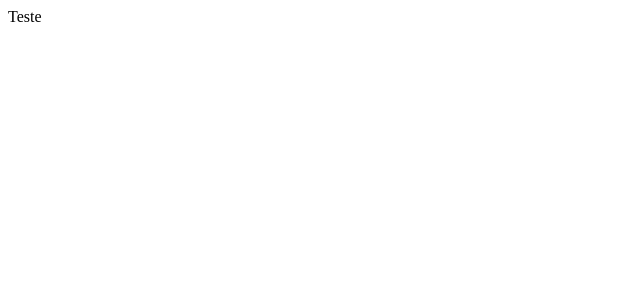
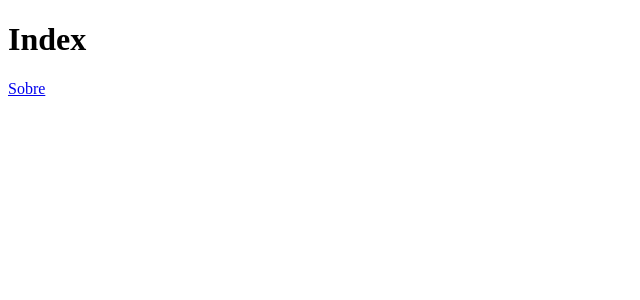
Before and after one commit to RenatoSiqueira/meuRestaurante, a Next.js app: page / in a window 1280 px wide. Shown: the top 300 px of the page, without its empty margins (0-640 px from the left). Built offline with nearby package versions, Linux system fonts and the light colour scheme.

Commit message:
Pages added

```diff
--- a/pages/index.js
+++ b/pages/index.js
@@ -1,8 +1,12 @@
 import React from 'react'
+import Link from 'next/link'
 
 const Index = () => (
     <div>
-        Teste
+    <h1>Index</h1>
+    <Link href='/sobre'>
+        <a>Sobre</a>
+    </Link>
     </div>
 )
 
```
Also changed, not shown: pages/pesquisa.js (added, +15 -0 lines), pages/sobre.js (added, +15 -0 lines), 1 other file (tests, documents, lock files or other folders).
